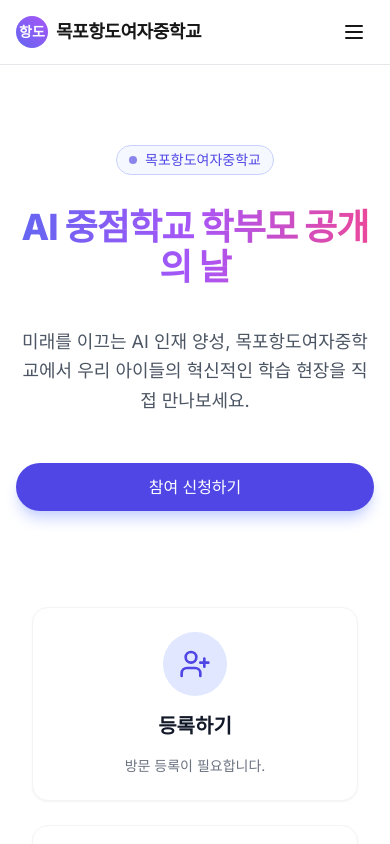
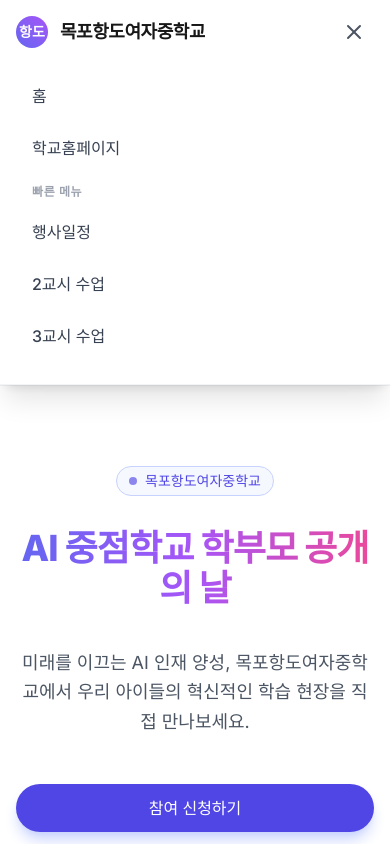
Before and after one commit to tmdhee-max/AIopenclass, a Next.js app: page / in a window 390 px wide. Both pictures are taken after a click on the button "Toggle menu". Shown: the top 844 px of the page. Built offline with nearby package versions, Linux system fonts and the light colour scheme.

Commit message:
feat: implement mobile-responsive header and menu

```diff
--- a/app/layout.tsx
+++ b/app/layout.tsx
@@ -10,6 +10,8 @@ export const metadata: Metadata = {
   description: "학부모 공개의 날 웹 서비스",
 };
 
+import Header from "@/components/Header";
+
 export default function RootLayout({
   children,
 }: Readonly<{
@@ -18,29 +20,7 @@ export default function RootLayout({
   return (
     <html lang="ko">
       <body className={inter.className}>
-        {/* 상단 헤더 */}
-        <header className="sticky top-0 z-50 w-full backdrop-blur-md bg-white/70 dark:bg-black/70 border-b border-gray-200 dark:border-gray-800 transition-colors">
-          <div className="container mx-auto px-4 h-16 flex items-center justify-between">
-            <div className="flex items-center space-x-2 cursor-pointer">
-              {/* 로고 영역 */}
-              <div className="w-8 h-8 rounded-full bg-gradient-to-tr from-indigo-500 to-purple-500 flex items-center justify-center text-white font-bold text-sm">
-                항도
-              </div>
-              <span className="font-semibold text-lg tracking-tight">목포항도여자중학교</span>
-            </div>
-
-            <nav className="hidden md:flex items-center space-x-6 text-sm font-medium">
-              {/* 여기에 새로운 네비게이션 링크를 추가하세요 */}
-              <Link href="/" className="hover:text-indigo-500 transition-colors">홈</Link>
-              <Link href="https://mokpohangdo.ms.jne.kr/mokpohangdo_ms/main.do?sysId=mokpohangdo_ms" className="hover:text-indigo-500 transition-colors">학교홈페이지</Link>
-            </nav>
-
-            <button className="md:hidden p-2">
-              {/* 모바일 햄버거 메뉴 아이콘 (추후 구현) */}
-              <svg xmlns="http://www.w3.org/2000/svg" width="24" height="24" viewBox="0 0 24 24" fill="none" stroke="currentColor" strokeWidth="2" strokeLinecap="round" strokeLinejoin="round"><line x1="4" x2="20" y1="12" y2="12" /><line x1="4" x2="20" y1="6" y2="6" /><line x1="4" x2="20" y1="18" y2="18" /></svg>
-            </button>
-          </div>
-        </header>
+        <Header />
 
         {/* 메인 콘텐츠 영역 */}
         <main className="min-h-screen">
--- /dev/null
+++ b/components/Header.tsx
@@ -0,0 +1,96 @@
+"use client";
+
+import { useState } from "react";
+import Link from "next/link";
+
+export default function Header() {
+  const [isMenuOpen, setIsMenuOpen] = useState(false);
+
+  return (
+    <header className="sticky top-0 z-50 w-full bg-white/80 dark:bg-zinc-950/80 backdrop-blur-md border-b border-gray-100 dark:border-zinc-800">
+      <div className="max-w-7xl mx-auto px-4 sm:px-6 lg:px-8">
+        <div className="flex justify-between items-center h-16">
+          {/* 로고 및 서비스 명 */}
+          <Link href="/" className="flex items-center space-x-3 hover:opacity-80 transition-opacity">
+            <div className="w-8 h-8 rounded-full bg-gradient-to-tr from-indigo-500 to-purple-500 flex items-center justify-center text-white font-bold text-sm flex-shrink-0">
+              항도
+            </div>
+            <span className="font-semibold text-lg tracking-tight truncate max-w-[180px] sm:max-w-none">
+              목포항도여자중학교
+            </span>
+          </Link>
+
+          {/* 데스크탑 네비게이션 */}
+          <nav className="hidden md:flex items-center space-x-6 text-sm font-medium">
+            <Link href="/" className="hover:text-indigo-500 transition-colors">홈</Link>
+            <Link
+              href="https://mokpohangdo.ms.jne.kr/mokpohangdo_ms/main.do?sysId=mokpohangdo_ms"
+              className="hover:text-indigo-500 transition-colors"
+            >
+              학교홈페이지
+            </Link>
+          </nav>
+
+          {/* 모바일 메뉴 버튼 */}
+          <button
+            className="md:hidden p-2 text-gray-600 dark:text-gray-300 hover:bg-gray-100 dark:hover:bg-zinc-800 rounded-lg transition-colors focus:outline-none"
+            onClick={() => setIsMenuOpen(!isMenuOpen)}
+            aria-label="Toggle menu"
+          >
+            {isMenuOpen ? (
+              <svg xmlns="http://www.w3.org/2000/svg" width="24" height="24" viewBox="0 0 24 24" fill="none" stroke="currentColor" strokeWidth="2" strokeLinecap="round" strokeLinejoin="round"><line x1="18" x2="6" y1="6" y2="18" /><line x1="6" x2="18" y1="6" y2="18" /></svg>
+            ) : (
+              <svg xmlns="http://www.w3.org/2000/svg" width="24" height="24" viewBox="0 0 24 24" fill="none" stroke="currentColor" strokeWidth="2" strokeLinecap="round" strokeLinejoin="round"><line x1="4" x2="20" y1="12" y2="12" /><line x1="4" x2="20" y1="6" y2="6" /><line x1="4" x2="20" y1="18" y2="18" /></svg>
+            )}
+          </button>
+        </div>
+      </div>
+
+      {/* 모바일 메뉴 패널 */}
+      {isMenuOpen && (
+        <div className="md:hidden animate-in slide-in-from-top duration-300">
+          <div className="px-4 pt-2 pb-6 space-y-1 bg-white dark:bg-zinc-950 border-b border-gray-100 dark:border-zinc-800 shadow-xl">
+            <Link
+              href="/"
+              className="block px-4 py-3 rounded-xl text-base font-medium text-gray-700 dark:text-gray-200 hover:bg-indigo-50 dark:hover:bg-indigo-900/20 hover:text-indigo-600 dark:hover:text-indigo-400 transition-colors"
+              onClick={() => setIsMenuOpen(false)}
+            >
+              홈
+            </Link>
+            <Link
+              href="https://mokpohangdo.ms.jne.kr/mokpohangdo_ms/main.do?sysId=mokpohangdo_ms"
+              className="block px-4 py-3 rounded-xl text-base font-medium text-gray-700 dark:text-gray-200 hover:bg-indigo-50 dark:hover:bg-indigo-900/20 hover:text-indigo-600 dark:hover:text-indigo-400 transition-colors"
+              onClick={() => setIsMenuOpen(false)}
+            >
+              학교홈페이지
+            </Link>
+            <div className="pt-2 pb-1 px-4 text-xs font-semibold text-gray-400 dark:text-gray-500 uppercase tracking-wider">
+              빠른 메뉴
+            </div>
+            <Link
+              href="/schedule"
+              className="block px-4 py-3 rounded-xl text-base font-medium text-gray-700 dark:text-gray-200 hover:bg-indigo-50 dark:hover:bg-indigo-900/20 hover:text-indigo-600 dark:hover:text-indigo-400 transition-colors"
+              onClick={() => setIsMenuOpen(false)}
+            >
+              행사일정
+            </Link>
+            <Link
+              href="/observe/2"
+              className="block px-4 py-3 rounded-xl text-base font-medium text-gray-700 dark:text-gray-200 hover:bg-indigo-50 dark:hover:bg-indigo-900/20 hover:text-indigo-600 dark:hover:text-indigo-400 transition-colors"
+              onClick={() => setIsMenuOpen(false)}
+            >
+              2교시 수업
+            </Link>
+            <Link
+              href="/observe/3"
+              className="block px-4 py-3 rounded-xl text-base font-medium text-gray-700 dark:text-gray-200 hover:bg-indigo-50 dark:hover:bg-indigo-900/20 hover:text-indigo-600 dark:hover:text-indigo-400 transition-colors"
+              onClick={() => setIsMenuOpen(false)}
+            >
+              3교시 수업
+            </Link>
+          </div>
+        </div>
+      )}
+    </header>
+  );
+}
```
